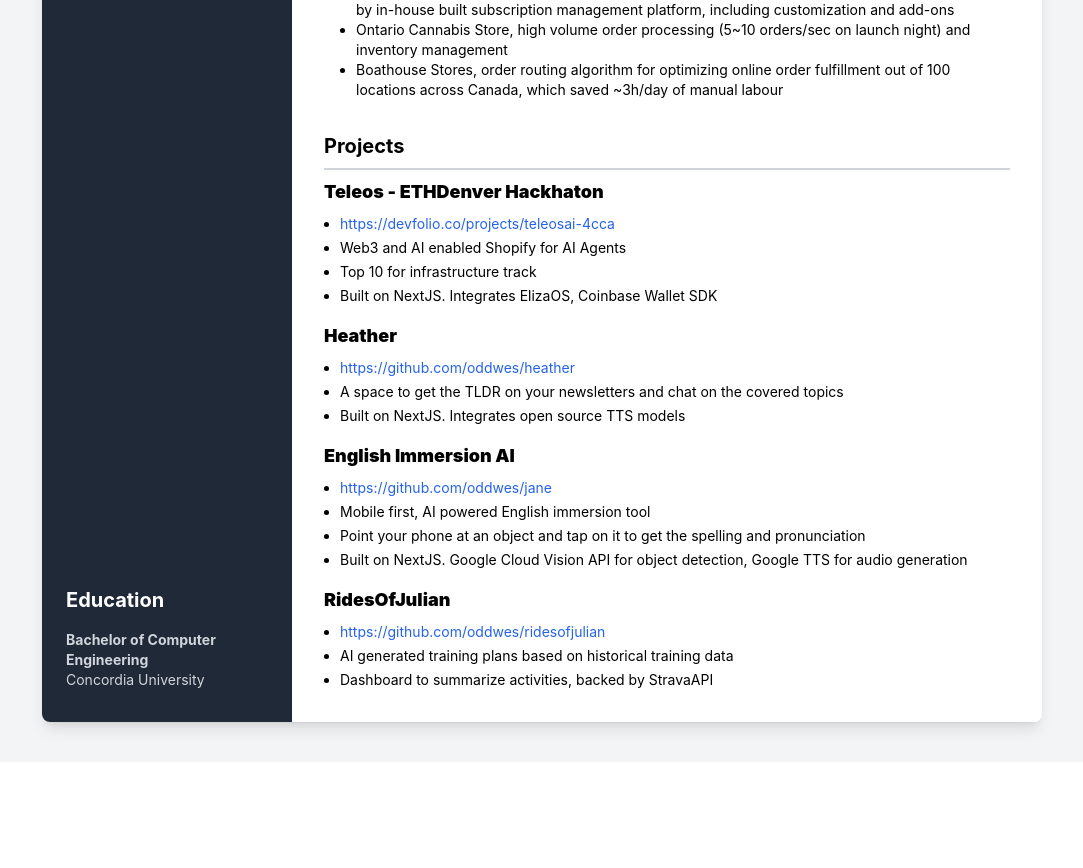
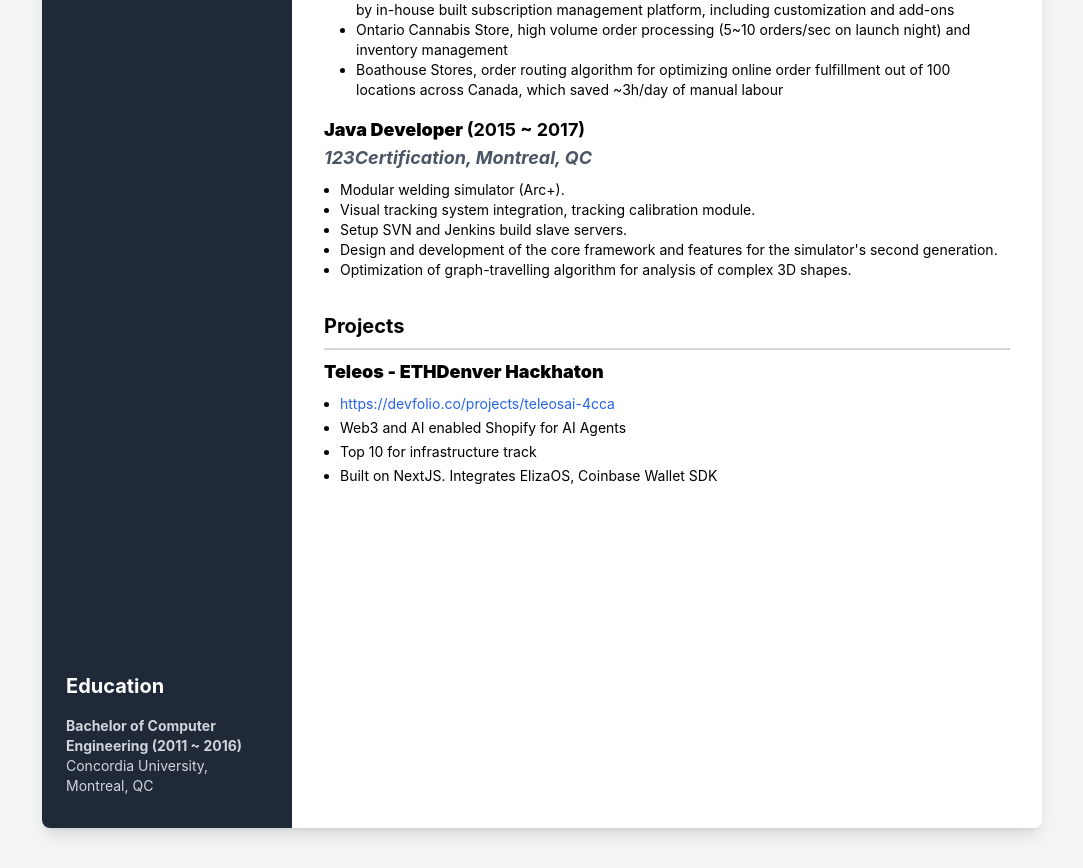
Before and after one commit to oddwes/resume, a React (Vite) app: page / in a window 1280 px wide. Shown: the part 678-1546 px from the top of the page, without its empty margins (98-1181 px from the left). Before the commit the page ends 1440 px from the top, so only its background shows below. Built offline with nearby package versions, Linux system fonts and the light colour scheme.

Commit message:
for thierry's proejct

```diff
--- a/src/components/ModernLayout.tsx
+++ b/src/components/ModernLayout.tsx
@@ -4,10 +4,10 @@
 
 export const ModernLayout = () => {
   return (
-    <div className="flex">
+    <div className="flex h-full">
       {/* Left sidebar */}
-      <div className="w-1/4 bg-gray-800 text-white p-6 py-8 space-y-6 flex flex-col justify-between">
-        <div className="space-y-6">
+      <div className="w-1/4 bg-gray-800 text-white p-6 py-8 flex flex-col justify-between min-h-0">
+        <div className="space-y-6 flex flex-col grow">
           {/* <div className="rounded-full overflow-hidden w-48 h-48 mx-auto mb-8 bg-emerald-800" /> */}
 
           <div>
@@ -59,8 +59,8 @@
         <div>
           <h2 className="text-xl font-bold mb-4">Education</h2>
           <div className="text-sm text-gray-300">
-            <h3 className="font-bold">Bachelor of Computer Engineering</h3>
-            <p className="text-gray-300">Concordia University</p>
+            <h3 className="font-bold">Bachelor of Computer Engineering (2011 ~ 2016)</h3>
+            <p className="text-gray-300">Concordia University, Montreal, QC</p>
           </div>
         </div>
       </div>
@@ -94,7 +94,7 @@
                 <li>Built on NextJS. Integrates ElizaOS, Coinbase Wallet SDK</li>
               </ul>
             </div>
-            <div>
+            {/* <div>
               <p className="text-lg font-bold mb-2">
                 <b>Heather</b>
               </p>
@@ -132,7 +132,7 @@
                 <li>AI generated training plans based on historical training data</li>
                 <li>Dashboard to summarize activities, backed by StravaAPI</li>
               </ul>
-            </div>
+            </div> */}
           </div>
         </div>
       </div>
--- a/src/components/Resume.tsx
+++ b/src/components/Resume.tsx
@@ -7,8 +7,8 @@
   const variant = useContext(VariantContext)
 
   return (
-    <div >
-      <div id='divToPrint' ref={ref} className="w-[1000px] mx-auto bg-white shadow-lg rounded-lg overflow-hidden">
+    <div>
+      <div id='divToPrint' ref={ref} className="w-[1000px] h-[1414px] mx-auto bg-white shadow-lg rounded-lg overflow-hidden">
         {variant === 'cool' && <ModernLayout />}
         {(variant === 'regular' || variant === 'blockchain') && <OldLayout />}
       </div>
--- a/src/components/Work.tsx
+++ b/src/components/Work.tsx
@@ -7,7 +7,7 @@
       <div className="space-y-4">
         <div>
           <p className="text-lg font-bold mb-2">
-            <b>Senior Fullstack Developer </b>(2021 ~ Present)
+            <b>Senior Fullstack Developer </b>(2021 ~ 2025)
             <br />
             <i className="text-gray-600">Jane.app, Vancouver, BC</i><br />
           </p>
@@ -44,6 +44,22 @@
             </ul>
           </div>
         </div>
+        <div>
+          <p className="text-lg font-bold mb-2">
+            <b>Java Developer </b>(2015 ~ 2017)
+            <br />
+            <i className="text-gray-600">123Certification, Montreal, QC</i>
+          </p>
+          <div className="text-sm pl-4">
+            <ul className="list-disc">
+              <li>Modular welding simulator (Arc+).</li>
+              <li>Visual tracking system integration, tracking calibration module.</li>
+              <li>Setup SVN and Jenkins build slave servers.</li>
+              <li>Design and development of the core framework and features for the simulator's second generation.</li>
+              <li>Optimization of graph-travelling algorithm for analysis of complex 3D shapes.</li>
+            </ul>
+          </div>
+        </div>
       </div>
     </div>
   )
```
